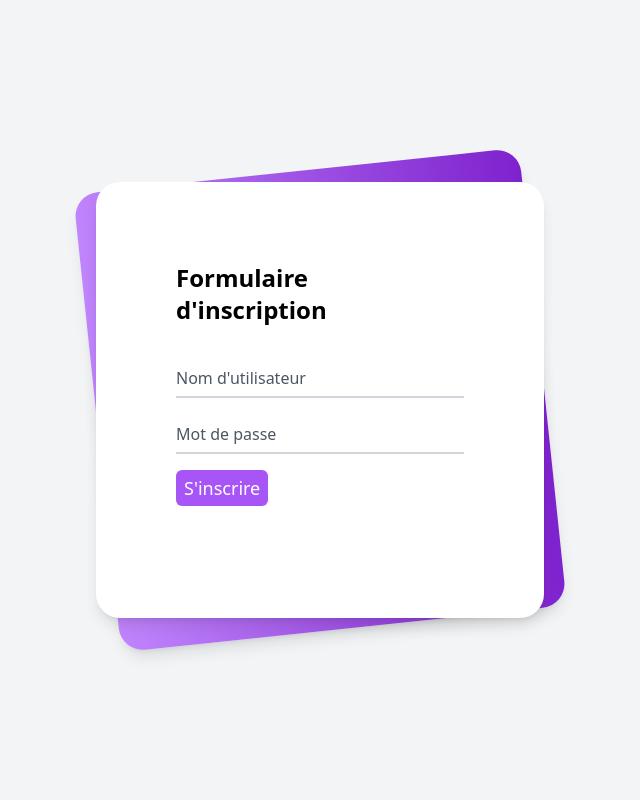
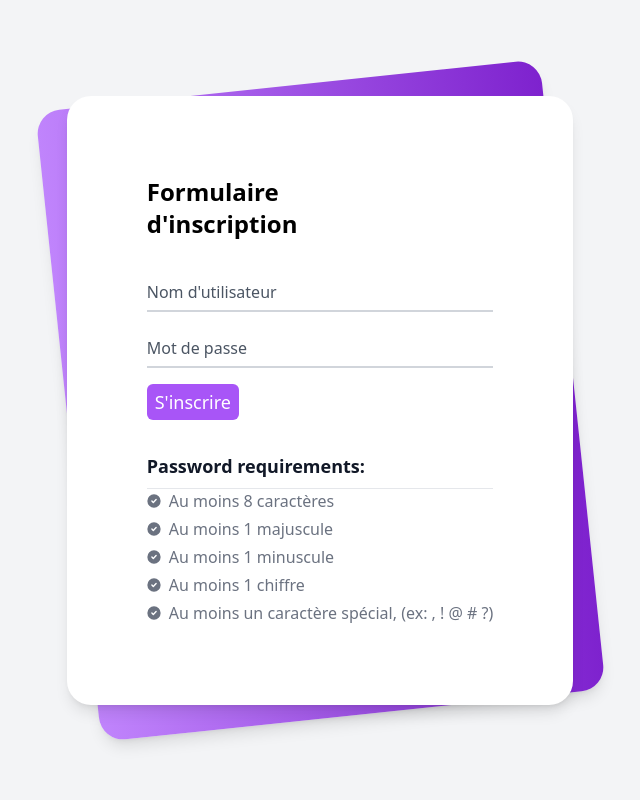
Before and after one commit to CharlesLLM/Test-MVC, a PHP site: page /user/register in a window 1280 px wide. Shown: the whole page, without its empty margins (320-960 px from the left). Run offline with PHP 8.4, Linux system fonts and the light colour scheme; some libraries are stand-ins or nearby versions.

Commit message:
register regex

```diff
--- /dev/null
+++ b/assets/password.js
@@ -0,0 +1,31 @@
+function testRegex(regex, value, svg) {
+  if (regex.test(value)) {
+    svg.classList.remove('text-gray-500');
+    svg.classList.add('text-green-500');
+  } else {
+    if (svg.classList.contains('text-green-500')) {
+      svg.classList.remove('text-green-500');
+      svg.classList.add('text-gray-500');
+    }
+  }
+}
+
+const passwordInput = document.getElementById('password');
+const regexLength = /.{8}/;
+const regexUppercase = /[A-Z]/;
+const regexLowercase = /[a-z]/;
+const regexDigit = /[0-9]/;
+const regexSpecialChar = /[!@#$%^&*()_+{}\[\]:;<>,.?~\\-]/;
+const lengthSVG = document.getElementById('characters-number-svg');
+const uppercaseSVG = document.getElementById('uppercase-svg');
+const lowercaseSVG = document.getElementById('lowercase-svg');
+const digitSVG = document.getElementById('digit-svg');
+const specialCharSVG = document.getElementById('special-char-svg');
+
+passwordInput.addEventListener('input', (e) => {
+  testRegex(regexLength, e.target.value, lengthSVG);
+  testRegex(regexUppercase, e.target.value, uppercaseSVG);
+  testRegex(regexLowercase, e.target.value, lowercaseSVG);
+  testRegex(regexDigit, e.target.value, digitSVG);
+  testRegex(regexSpecialChar, e.target.value, specialCharSVG);
+})
--- a/src/Controller/UserController.php
+++ b/src/Controller/UserController.php
@@ -41,7 +41,11 @@ function logout() {
 function register() {
     if (isset($_POST['submit'])) {
         if (!User::findUser($_POST['username'])) {
-            User::register($_POST['username'], $_POST['password']);
+            if (preg_match('/^(?=.*[A-Z])(?=.*[a-z])(?=.*\d)(?=.*\W)(?!.*' . preg_quote($_POST['username'], '/') . ').{8,}$/', $_POST['password'])) {
+                User::register($_POST['username'], $_POST['password']);
+            } else {
+                $error = "Veuillez entrer un mot de passe valide.";
+            }
         } else {
             $error = "Un compte existe déjà avec cet identifiant.";
         }
--- a/src/Entity/User.php
+++ b/src/Entity/User.php
@@ -59,7 +59,7 @@ final class User
         }
     }
 
-    public static function findUser(string $username): self
+    public static function findUser(string $username): self|null
     {
         try {
             $db = connection();
@@ -67,9 +67,11 @@ final class User
             $statement = $db->prepare('SELECT * FROM users WHERE username = :username');
             $statement->bindValue(':username', $username, PDO::PARAM_STR);
             $statement->execute();
-            $user = $statement->fetchObject('User');
+            if ($statement->fetchObject('User') !== false) {
+                $user = $statement->fetchObject('User');
+            }
 
-            return $user;
+            return isset($user) ? $user : null;
         } catch (PDOException $e) {
             die($e->getMessage());
         }
--- a/views/user/register.php
+++ b/views/user/register.php
@@ -3,6 +3,7 @@
 <head>
     <meta charset="UTF-8">
     <script src="https://cdn.tailwindcss.com"></script>
+    <script src="/test-mvc/assets/password.js"></script>
     <title>Inscription</title>
 </head>
 <body>
@@ -36,6 +37,41 @@
                             </div>
                         </form>
                     </div>
+                    <div class="divide-y divide-gray-200">
+                        <h2 class="mb-2 text-lg font-semibold text-gray-900 dark:text-white">Password requirements:</h2>
+                        <ul class="max-w-md space-y-1 text-gray-500 list-inside dark:text-gray-400">
+                            <li class="flex items-center">
+                                <svg class="w-3.5 h-3.5 mr-2 text-gray-500 dark:text-gray-400 flex-shrink-0" id="characters-number-svg" aria-hidden="true" xmlns="http://www.w3.org/2000/svg" fill="currentColor" viewBox="0 0 20 20">
+                                    <path d="M10 .5a9.5 9.5 0 1 0 9.5 9.5A9.51 9.51 0 0 0 10 .5Zm3.707 8.207-4 4a1 1 0 0 1-1.414 0l-2-2a1 1 0 0 1 1.414-1.414L9 10.586l3.293-3.293a1 1 0 0 1 1.414 1.414Z"/>
+                                </svg>
+                                Au moins 8 caractères
+                            </li>
+                            <li class="flex items-center">
+                                <svg class="w-3.5 h-3.5 mr-2 text-gray-500 dark:text-gray-400 flex-shrink-0" id="uppercase-svg" aria-hidden="true" xmlns="http://www.w3.org/2000/svg" fill="currentColor" viewBox="0 0 20 20">
+                                    <path d="M10 .5a9.5 9.5 0 1 0 9.5 9.5A9.51 9.51 0 0 0 10 .5Zm3.707 8.207-4 4a1 1 0 0 1-1.414 0l-2-2a1 1 0 0 1 1.414-1.414L9 10.586l3.293-3.293a1 1 0 0 1 1.414 1.414Z"/>
+                                </svg>
+                                Au moins 1 majuscule
+                            </li>
+                            <li class="flex items-center">
+                                <svg class="w-3.5 h-3.5 mr-2 text-gray-500 dark:text-gray-400 flex-shrink-0" id="lowercase-svg" aria-hidden="true" xmlns="http://www.w3.org/2000/svg" fill="currentColor" viewBox="0 0 20 20">
+                                    <path d="M10 .5a9.5 9.5 0 1 0 9.5 9.5A9.51 9.51 0 0 0 10 .5Zm3.707 8.207-4 4a1 1 0 0 1-1.414 0l-2-2a1 1 0 0 1 1.414-1.414L9 10.586l3.293-3.293a1 1 0 0 1 1.414 1.414Z"/>
+                                </svg>
+                                Au moins 1 minuscule
+                            </li>
+                            <li class="flex items-center">
+                                <svg class="w-3.5 h-3.5 mr-2 text-gray-500 dark:text-gray-400 flex-shrink-0" id="digit-svg" aria-hidden="true" xmlns="http://www.w3.org/2000/svg" fill="currentColor" viewBox="0 0 20 20">
+                                    <path d="M10 .5a9.5 9.5 0 1 0 9.5 9.5A9.51 9.51 0 0 0 10 .5Zm3.707 8.207-4 4a1 1 0 0 1-1.414 0l-2-2a1 1 0 0 1 1.414-1.414L9 10.586l3.293-3.293a1 1 0 0 1 1.414 1.414Z"/>
+                                </svg>
+                                Au moins 1 chiffre
+                            </li>
+                            <li class="flex items-center">
+                                <svg class="w-3.5 h-3.5 mr-2 text-gray-500 dark:text-gray-400 flex-shrink-0" id="special-char-svg" aria-hidden="true" xmlns="http://www.w3.org/2000/svg" fill="currentColor" viewBox="0 0 20 20">
+                                    <path d="M10 .5a9.5 9.5 0 1 0 9.5 9.5A9.51 9.51 0 0 0 10 .5Zm3.707 8.207-4 4a1 1 0 0 1-1.414 0l-2-2a1 1 0 0 1 1.414-1.414L9 10.586l3.293-3.293a1 1 0 0 1 1.414 1.414Z"/>
+                                </svg>
+                                Au moins un caractère spécial, (ex: , ! @ # ?)
+                            </li>
+                        </ul>
+                    </div>
                 </div>
             </div>
         </div>
```
